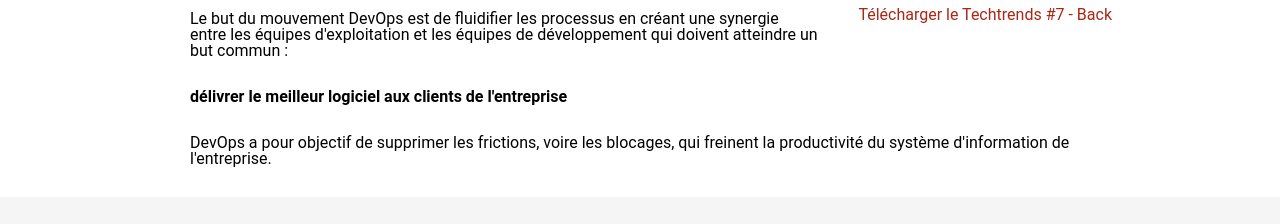
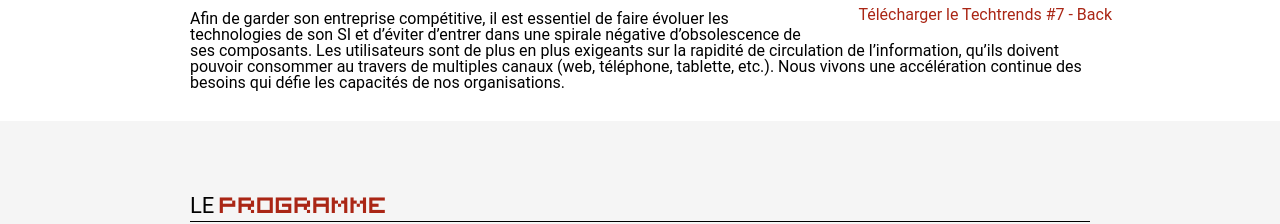
Before and after one commit to publicissapient-france/backday-website, a plain HTML site: page index.html in a window 1280 px wide. Shown: the part 746-970 px from the top of the page. Drawn offline with nearby package versions, Linux system fonts and the light colour scheme.

Commit message:
new input

```diff
--- a/index.html
+++ b/index.html
@@ -9,7 +9,7 @@
     <meta name="reply-to" content="marketing@xebia.com"/>
     <meta name="owner" content="Xebia IT Architects"/>
     <meta name="description"
-          content="Journée d'échange sur les synergies entre les équipes, les pratiques managériales et les outils afin de délivrer le meilleur logiciel aux clients de l'entreprise."/>
+          content="Nous vous proposons un éclairage sur un ensemble de pratiques et de technologies “Back-end” qui vous permettront de faire évoluer votre système d’information."/>
     <meta name="keywords" content="Back Day, Journée Back"/>
     <meta name="content-language" content="fr"/>
     <meta name="robots" content="follow,index,all"/>
@@ -88,14 +88,12 @@
                 </a>
             </div>
 
-            <p class="first-paragraph">Le but du mouvement DevOps est de fluidifier les processus en créant
-                une synergie entre les équipes d'exploitation et les équipes
-                de développement qui doivent atteindre un but commun&nbsp;:</p>
+            <p class="first-paragraph">Afin de garder son entreprise compétitive, il est essentiel de faire évoluer les technologies de son SI et d’éviter d’entrer dans une spirale négative d’obsolescence de ses composants.
+              Les utilisateurs sont de plus en plus exigeants sur la rapidité de circulation de l’information, qu’ils doivent pouvoir consommer au travers de multiples canaux (web, téléphone, tablette, etc.).
+              Nous vivons une accélération continue des besoins qui défie les capacités de nos organisations.</p>
 
-            <p class="bold">délivrer le meilleur logiciel aux clients de l'entreprise</p>
 
-            <p>DevOps a pour objectif de supprimer les frictions, voire les
-                blocages, qui freinent la productivité du système d'information de l'entreprise.</p>
+
         </div>
     </section>
     <section class="program" id="program">
```
Also changed, not shown: images/social/Img-backday-google-red.png (added), images/social/Img-backday-google-violet.png (added), images/social/Img-backday-linkedin-red.png (added), images/social/Img-backday-linkedin-violet.png (added), images/social/Img-backday-slideshare-red.png (added), images/social/Img-backday-slideshare-violet.png (added), images/social/Img-backday-tweeter-red.png (added), images/social/Img-backday-tweeter-violet.png (added), images/social/Img-backday-xebiatv-red.png (added), images/social/Img-backday-xebiatv-violet.png (added), images/speaker/alexandre_godet.jpeg (added).
